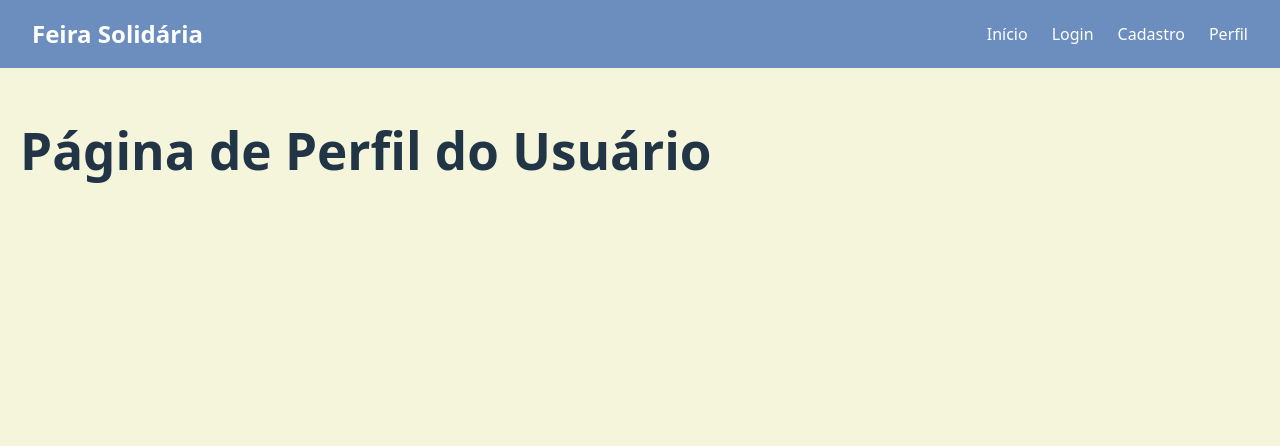
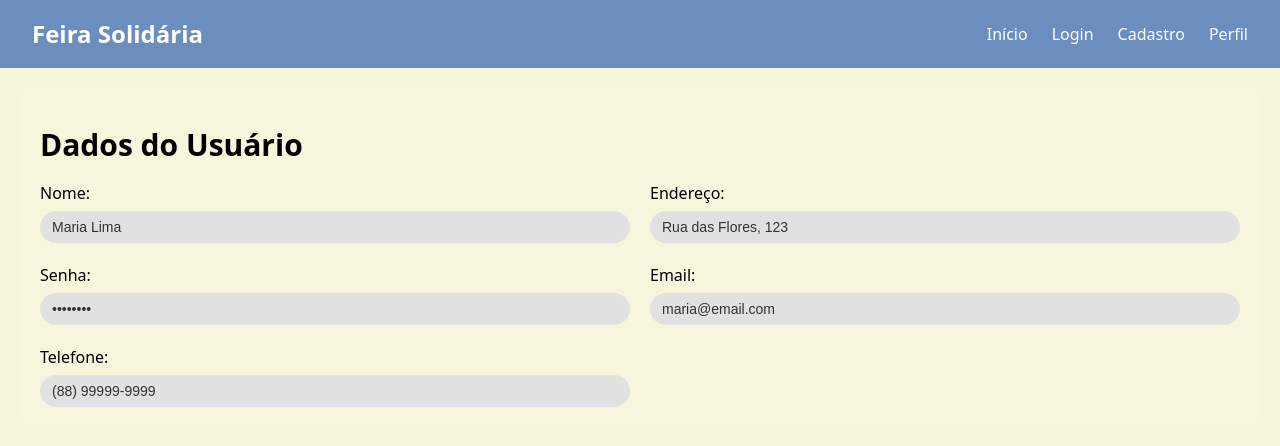
Before and after one commit to mariogde/feira_solidaria2, a React (Vite) app: page /perfil in a window 1280 px wide. Shown: the top 446 px of the page. Built offline with nearby package versions, Linux system fonts and the light colour scheme.

Commit message:
Subindo as auterações da pasta src/pages/perfilDoador

```diff
--- a/package.json
+++ b/package.json
@@ -23,6 +23,7 @@
     "eslint-plugin-react-hooks": "^5.2.0",
     "eslint-plugin-react-refresh": "^0.4.20",
     "globals": "^16.2.0",
-    "vite": "^7.0.0"
+    "react-refresh": "^0.17.0",
+    "vite": "^5.2.8"
   }
 }
--- a/src/components/componentes.css
+++ b/src/components/componentes.css
@@ -46,3 +46,57 @@
     font-size: 18pt;
     background-color: rgba(29, 104, 202, 0.692);
 }
+
+/* =============Inicio CSS Perfil doador===========*/
+.Perfil {
+  background-color: #f6f6dc;
+  padding: 20px;
+  border-radius: 8px;
+  max-width: 100%;
+  margin: 0 auto;
+}
+.Perfil h1 {
+  color:black;
+  font-size: 30px;
+  font-weight: bold;
+  margin-bottom: 20px;
+}
+
+
+.Perfil_Dados {
+  display: grid;
+  grid-template-columns: 1fr 1fr;
+  gap: 20px;
+}
+
+.Perfil_itens {
+  display: flex;
+  flex-direction: column;
+}
+
+
+.Perfil_itens label {
+  color:black;
+  font-size: 16px;
+  margin-bottom: 6px;
+}
+
+.Perfil_itens input {
+  background-color: #e1e1e1;
+  border: none;
+  border-radius: 20px;
+  height: 32px;
+  padding: 0 12px;
+  font-size: 14px;
+  color: #333;
+  pointer-events: none;
+}
+
+/* Responsividade */
+@media (max-width: 600px) {
+  .Perfil_Dados {
+    grid-template-columns: 1fr;
+  }
+}
+
+/* =============Fim CSS Perfil doador===========*/
--- a/src/pages/perfilDoador.jsx
+++ b/src/pages/perfilDoador.jsx
@@ -1,4 +1,15 @@
+import PerfilDoador from '../components/perfilDoador';
+
 function PerfilPage() {
-  return <h1>Página de Perfil do Usuário</h1>;
+  return (
+    <PerfilDoador
+      nome="Maria Lima"
+      endereco="Rua das Flores, 123"
+      senha="********"
+      email="maria@email.com"
+      telefone="(88) 99999-9999"
+    />
+  );
+
 }
 export default PerfilPage;
```
Also changed, not shown: 1 other file (tests, documents, lock files or other folders).
